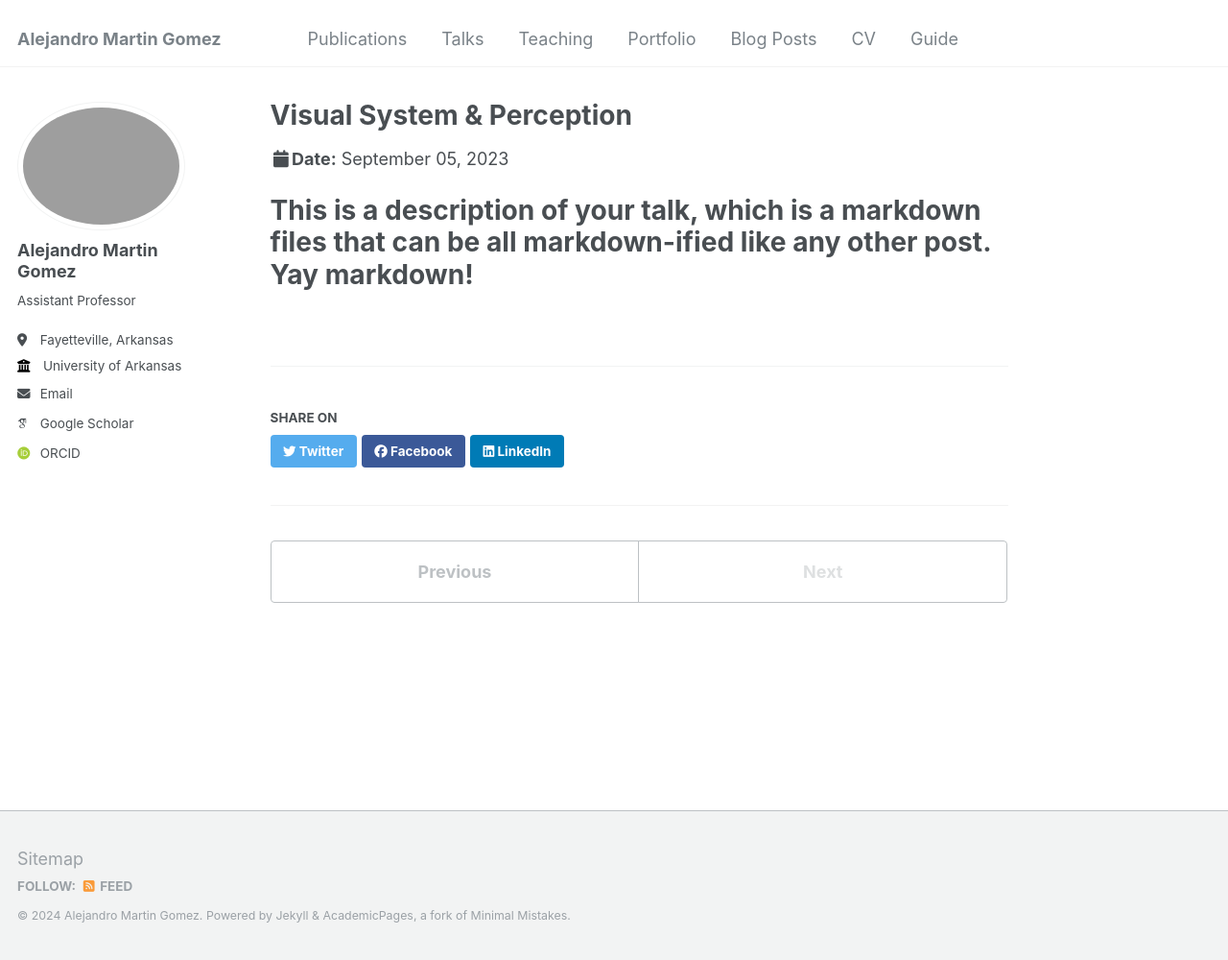
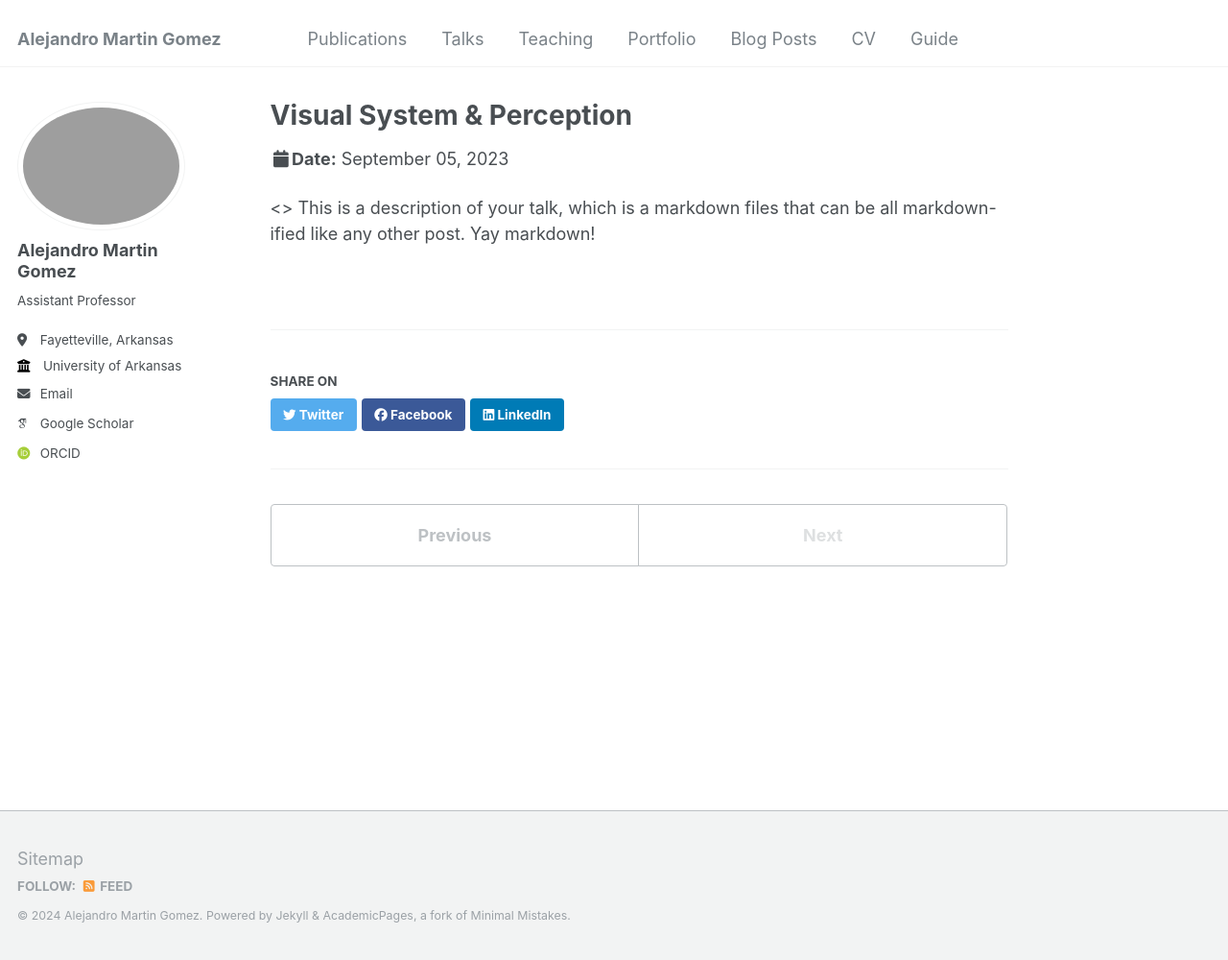
Before and after one commit to Alejandro-MG/Alejandro-MG.github.io, a Jekyll site: the page built from _talks/2023-09-05-MARSS.md, in a window 1280 px wide and 1000 px high. Shown: the whole window at 96% size. Built offline with Jekyll 4.4.1, drawn with Linux system fonts in a browser that asks for light colours; some web fonts are replaced.

```diff
--- a/_talks/2023-09-05-MARSS.md
+++ b/_talks/2023-09-05-MARSS.md
@@ -8,4 +8,4 @@ date: 2023-09-05
 location: "Zurich, Switzerland"
 ---
 
-# This is a description of your talk, which is a markdown files that can be all markdown-ified like any other post. Yay markdown!
+<> This is a description of your talk, which is a markdown files that can be all markdown-ified like any other post. Yay markdown!
```
